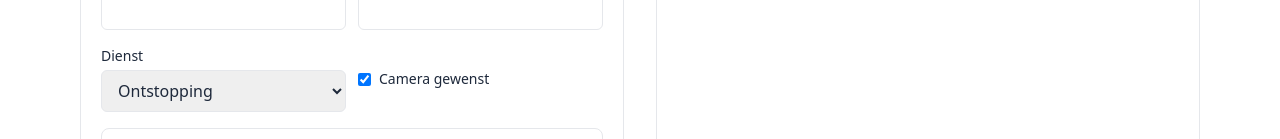
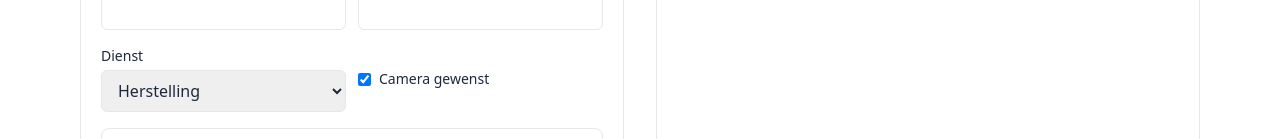
Before and after one commit to Turbo-89/turboservices, a Next.js app: page /boeken in a window 1280 px wide. Shown: the part 661-800 px from the top of the page. Built offline with nearby package versions, Linux system fonts and the light colour scheme.

Commit message:
Update page.tsx

```diff
--- a/app/boeken/page.tsx
+++ b/app/boeken/page.tsx
@@ -91,7 +91,6 @@ export default function BoekenPage() {
               <div>
                 <label className="block text-sm font-medium">Dienst</label>
                 <select name="serviceType" className="mt-1 w-full rounded-md border px-3 py-2">
-  <option value="ontstopping">Ontstopping</option>
   <option value="herstelling">Herstelling</option>
   <option value="ketel_vervangen">Vervangen ketel</option>
   <option value="andere">Andere</option>
```
